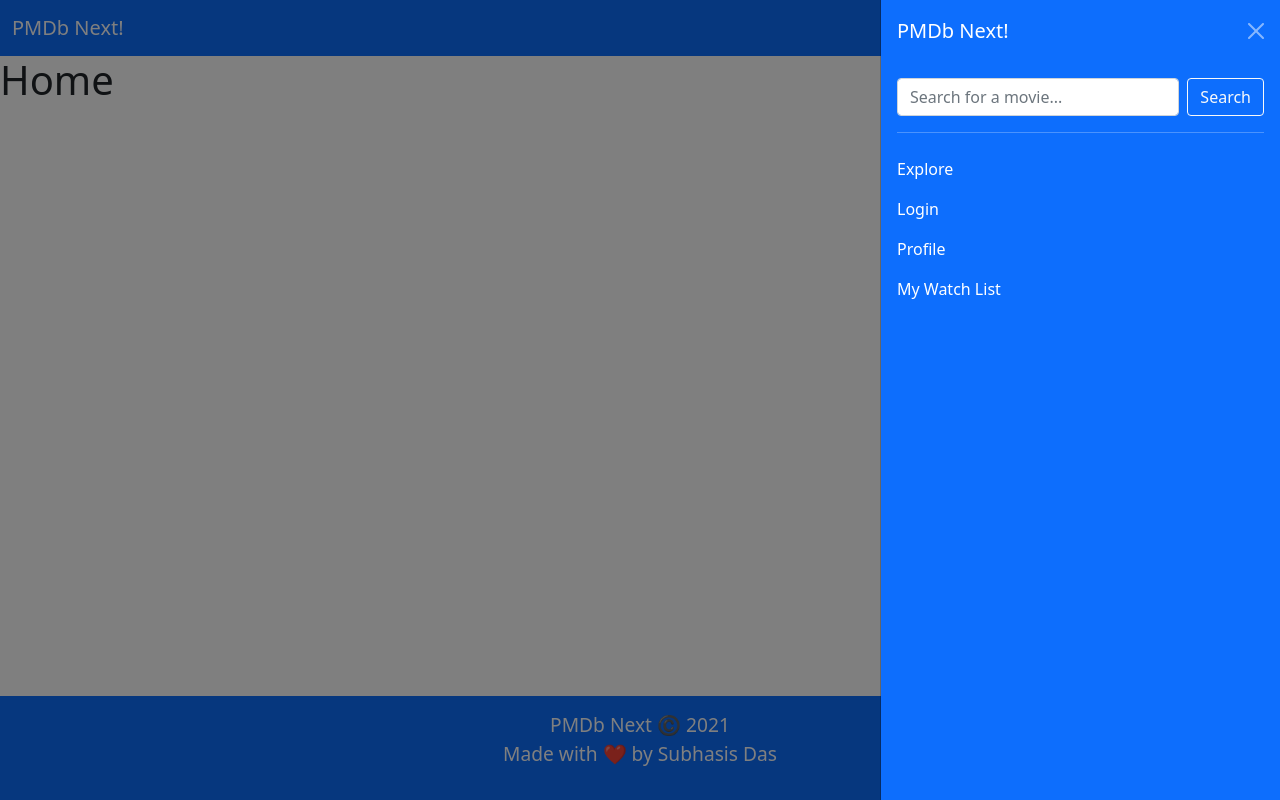
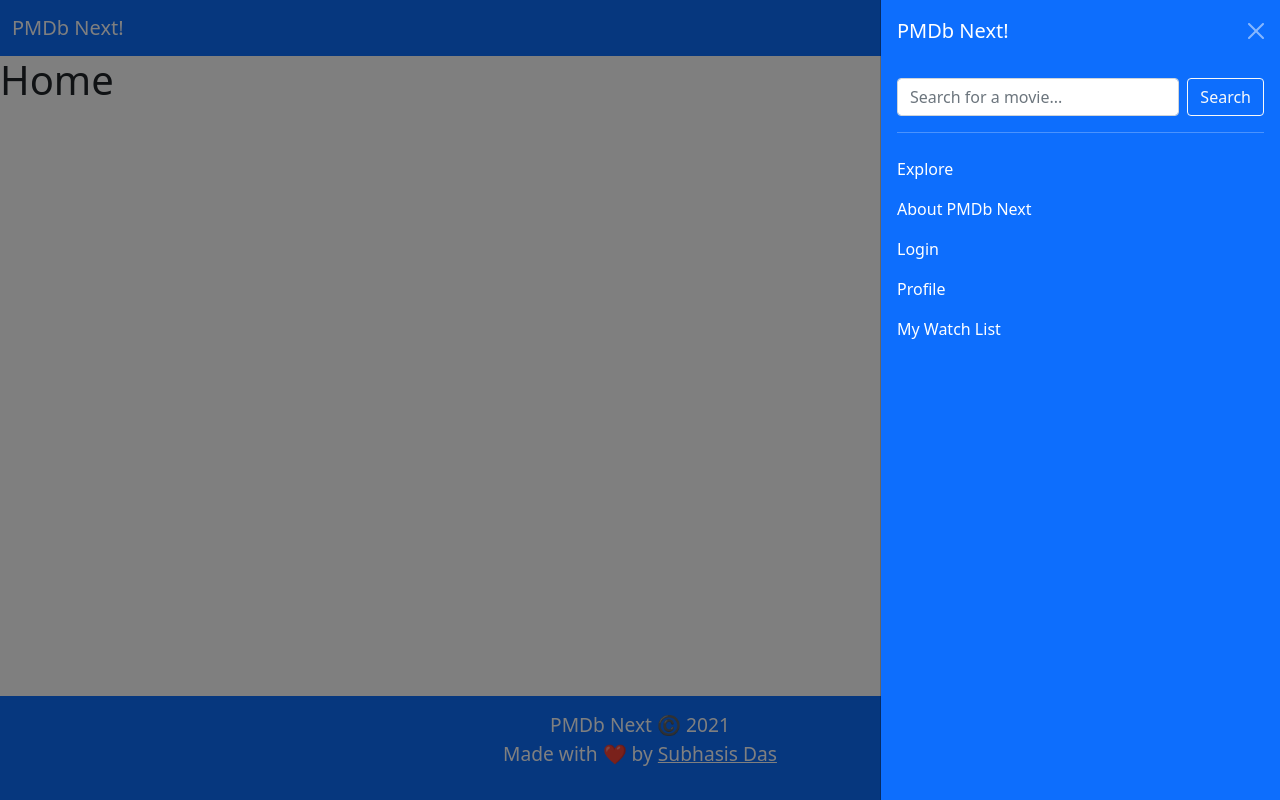
Before and after one commit to inframarauder/pmdb-next, a Next.js app: page / in a window 1280 px wide. Both pictures are taken after a click on the button 1240 px from the left and 28 px from the top of the page. Built offline with nearby package versions, Linux system fonts and the light colour scheme.

Commit message:
added css color variables

```diff
--- a/components/common/Header.js
+++ b/components/common/Header.js
@@ -46,6 +46,9 @@ const Header = () => {
 							<Nav.Link href="/explore" className={styles.header_link}>
 								Explore
 							</Nav.Link>
+							<Nav.Link href="/about" className={styles.header_link}>
+								About PMDb Next
+							</Nav.Link>
 							<Nav.Link href="/auth" className={styles.header_link}>
 								Login
 							</Nav.Link>
--- a/styles/Footer.module.css
+++ b/styles/Footer.module.css
@@ -1,18 +1,18 @@
 .footer {
-	background-color: #0d6efd;
+	background-color: var(--main-bg-color);
 	background-blend-mode: multiply;
 	bottom: 0;
 	padding: 15px;
 	font-size: 1.2rem;
-	color: #fff;
+	color: var(--main-text-color);
 }
 
 .footer_link {
-	color: #fff;
+	color: var(--main-text-color);
 }
 
 .footer_link:hover {
-	color: #fff;
+	color: var(--main-text-color);
 	text-decoration: underline;
 	cursor: pointer;
 	transition: 0.3s ease-in;
--- a/styles/Header.module.css
+++ b/styles/Header.module.css
@@ -1,15 +1,15 @@
 .header_offcanvas {
-	background-color: #0d6efd;
+	background-color: var(--main-bg-color);
 }
 
 .header_offcanvas,
 .header_link {
-	color: #fff;
+	color: var(--main-text-color);
 }
 
 .header_link:hover {
-	color: #fff;
-	text-decoration: underline;
+	color: var(--main-text-color);
 	cursor: pointer;
 	transition: 0.3s ease-in;
+	font-size: 1.2rem;
 }
--- a/styles/globals.css
+++ b/styles/globals.css
@@ -21,13 +21,9 @@
 	background: #555;
 }
 
-a {
-	color: #ffffff;
-	text-decoration: none;
-}
-a:hover {
-	color: #ffcb37;
-	transition: 0.3s ease-in;
+:root {
+	--main-bg-color: #0d6efd;
+	--main-text-color: #fff;
 }
 
 .remove-focus:focus {
```
